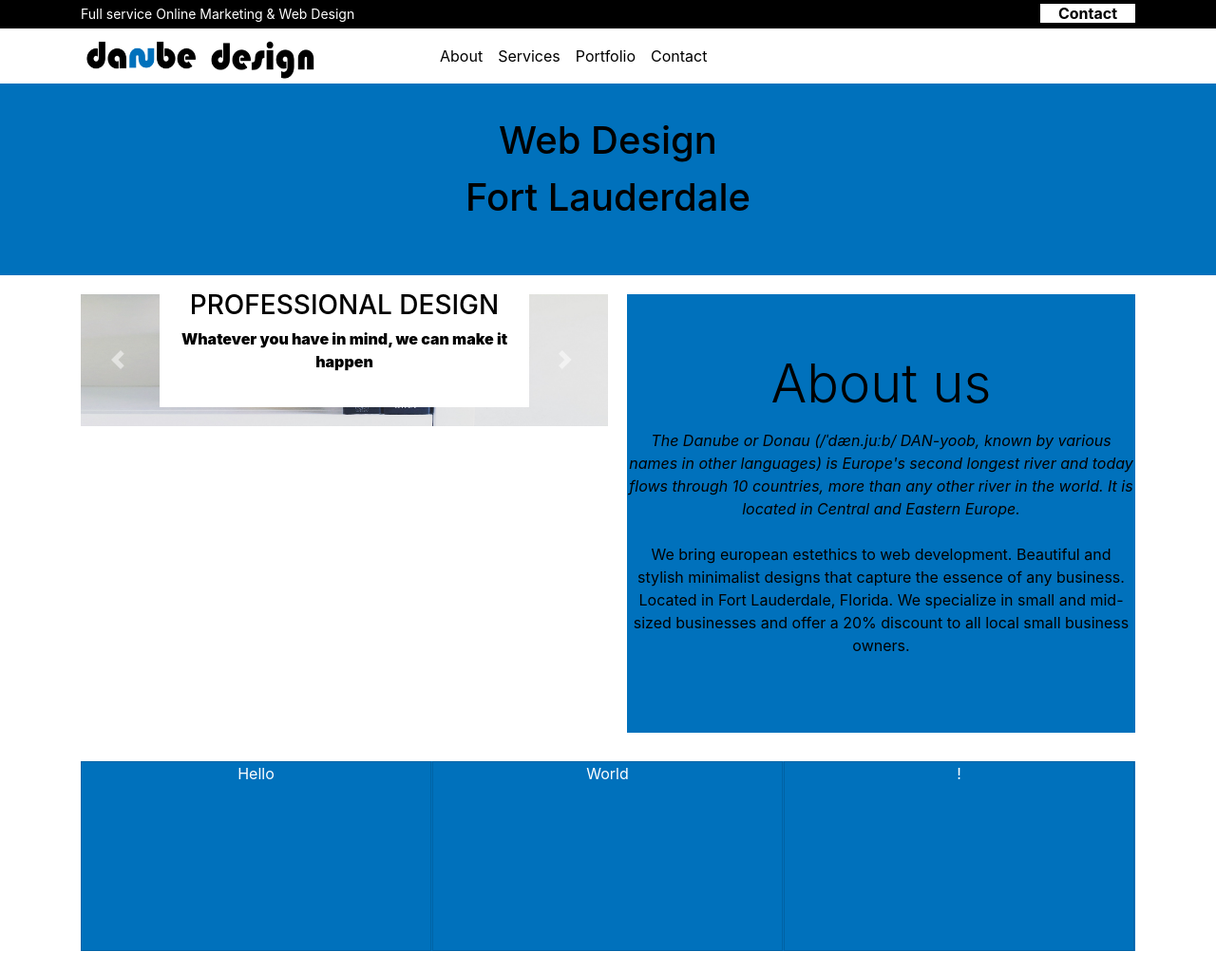
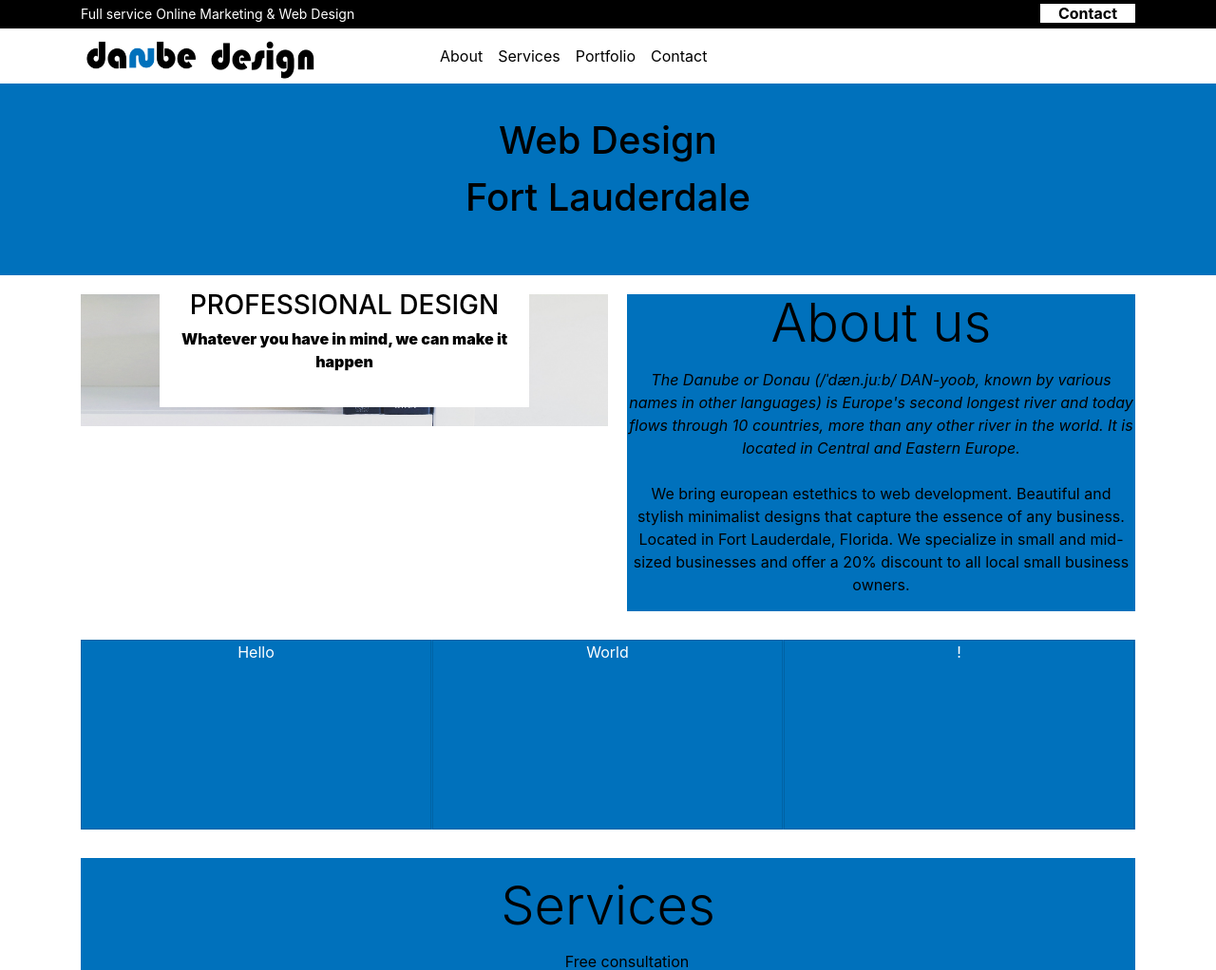
Before and after one commit to norajs/danube-design, a PHP site: page / in a window 1280 px wide. Shown: the top 1022 px of the page at 95% size. Run offline with PHP 8.4, Linux system fonts and the light colour scheme; some libraries are stand-ins or nearby versions.

Commit message:
Fixed some allignment bugs

```diff
--- a/index.html
+++ b/index.html
@@ -74,7 +74,7 @@
       <div class="container content">
 
           <div class="row">
-              <div class="col-sm-12 col-md-6">
+              <div class="col-sm-12 col-lg-6">
                   <!-- Photo carousel -->
 
                   <div id="carouselPhotos" class="carousel slide" data-ride="carousel">
@@ -134,7 +134,7 @@
                   </div>
               </div>
 
-              <div class="col-sm-12 col-md-6">
+              <div class="col-sm-12 col-lg-6">
                   <div class="jumbotron jumbotron-fluid about">
 
 
--- a/style.css
+++ b/style.css
@@ -106,7 +106,7 @@
     padding: 0;
 }
 
-.col-md-6 {
+.col-lg-6 {
     padding: 0;
     margin: 0;
 }
@@ -202,13 +202,34 @@
 
 }
 
-@media only screen and (min-width: 800px) {
+@media only screen and (min-width: 765px) {
+
+    #carouselPhotos, .photos {
+        height: 400px;
+        margin-bottom: 30px;
+    }
+
+    .d-block {
+        margin: 0;
+        height: 100%;
+    }
+}
+
+
+@media only screen and (min-width: 1000px) {
+    #carouselPhotos, carousel-inner, .photos {
+        height: 100%;
+        margin: 0;
+    }
+
     .about {
+        margin: 0;
+        padding: 0;
         margin-left: 20px;
     }
 
     .d-block {
-        height: 100%;
-        margin-bottom: 0;
+        margin: 0;
+
     }
 }
```
